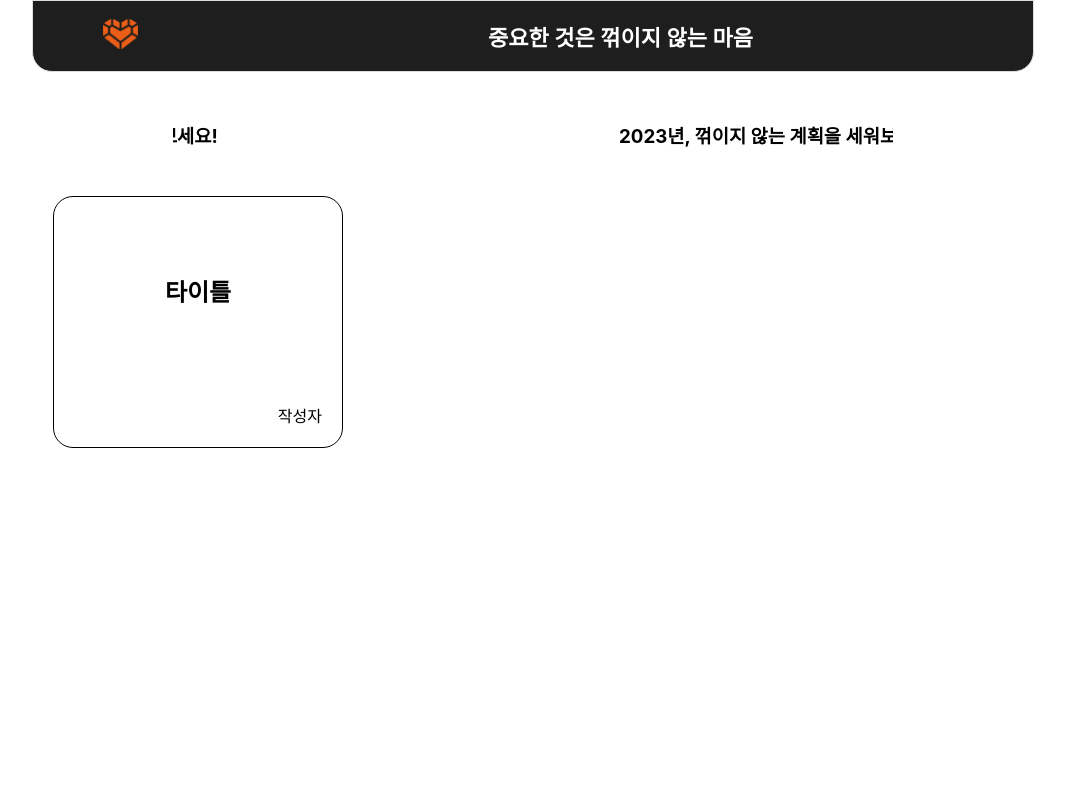
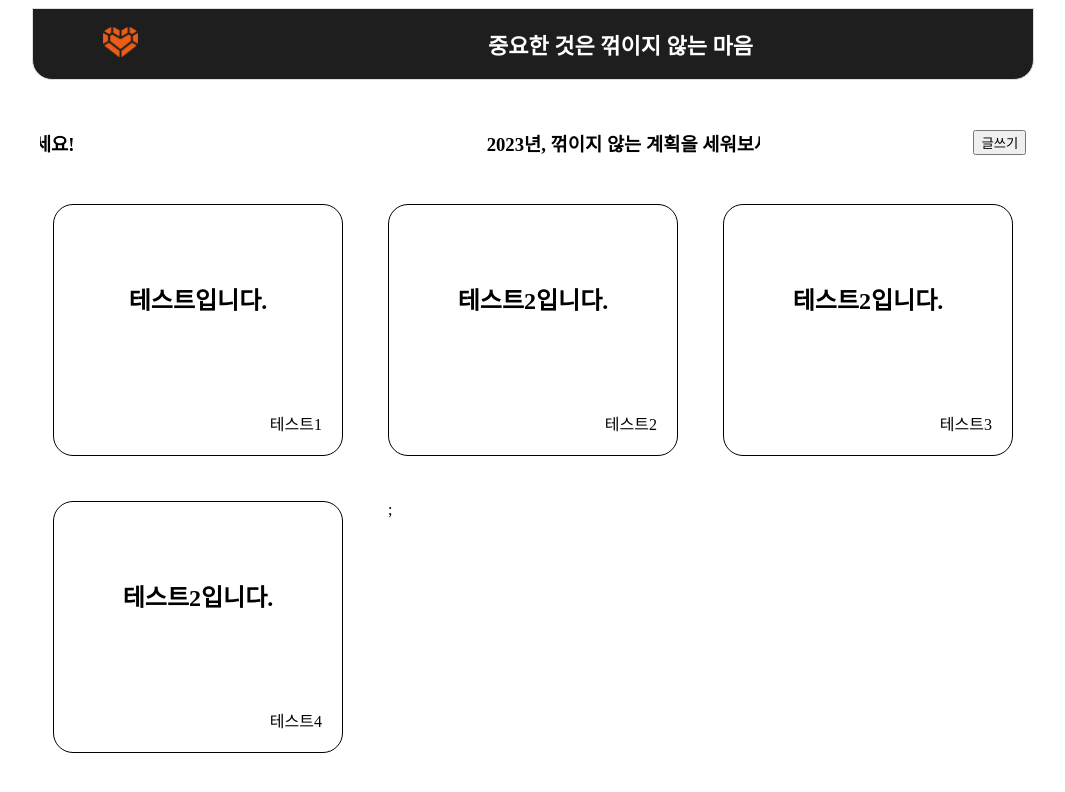
Before and after one commit to DahyeJang/week-3-unbreakable-heart, a React (Create React App) app: page / in a window 1280 px wide. Shown: the top 792 px of the page, without its empty margins (107-1172 px from the left). Built offline with nearby package versions, Linux system fonts and the light colour scheme; data requests are answered from the project's data file; a web font is replaced by a local one.

Commit message:
home render 기능추가 라우터 구현x

```diff
--- /dev/null
+++ b/db.json
@@ -0,0 +1,34 @@
+{
+  "plans": [
+    {
+      "id": "1",
+      "name": "테스트1",
+      "title": "테스트입니다.",
+      "body": "테스트내용입니다 body가 들어갑니다."
+    },
+    {
+      "id": "2",
+      "name": "테스트2",
+      "title": "테스트2입니다.",
+      "body": "테스트내용2입니다. body가 들어갑니다."
+    },
+    {
+      "id": "3",
+      "name": "테스트3",
+      "title": "테스트2입니다.",
+      "body": "테스트내용3입니다. body가 들어갑니다."
+    },
+    {
+      "id": "4",
+      "name": "테스트4",
+      "title": "테스트2입니다.",
+      "body": "테스트내용3입니다. body가 들어갑니다."
+    }
+  ],
+  "plan": {
+    "id": "",
+    "name": "",
+    "title": "",
+    "body": ""
+  }
+}
--- a/package.json
+++ b/package.json
@@ -11,6 +11,7 @@
     "json-server": "^0.17.1",
     "react": "^18.2.0",
     "react-dom": "^18.2.0",
+    "react-fast-marquee": "^1.3.5",
     "react-redux": "^8.0.5",
     "react-router-dom": "^6.4.5",
     "react-scripts": "5.0.1",
--- a/src/components/Header.js
+++ b/src/components/Header.js
@@ -2,6 +2,7 @@ import React from "react";
 import styled from "styled-components";
 import logo from "../img/logo.png";
 import { Link } from "react-router-dom";
+import CustomButton from "./CustomButton";
 
 const Header = () => {
   return (
@@ -9,6 +10,7 @@ const Header = () => {
       <Link to="/">
         <Stlogo src={logo} />
       </Link>
+
       <StSubject>중요한 것은 꺾이지 않는 마음</StSubject>
     </StHeader>
   );
--- a/src/index.js
+++ b/src/index.js
@@ -1,17 +1,16 @@
-import React from 'react';
-import ReactDOM from 'react-dom/client';
-import './index.css';
-import App from './App';
-import reportWebVitals from './reportWebVitals';
+import React from "react";
+import ReactDOM from "react-dom/client";
+import App from "./App";
+import { Provider } from "react-redux";
+import store from "../src/redux/config/configStore";
 
-const root = ReactDOM.createRoot(document.getElementById('root'));
+const root = ReactDOM.createRoot(document.getElementById("root"));
 root.render(
-  <React.StrictMode>
+  <Provider store={store}>
     <App />
-  </React.StrictMode>
+  </Provider>
 );
 
 // If you want to start measuring performance in your app, pass a function
 // to log results (for example: reportWebVitals(console.log))
 // or send to an analytics endpoint. Learn more: https://bit.ly/CRA-vitals
-reportWebVitals();
--- a/src/pages/Home.js
+++ b/src/pages/Home.js
@@ -1,27 +1,57 @@
-import React from "react";
+import React, { useEffect } from "react";
 import styled from "styled-components";
 import Marquee from "react-fast-marquee";
 import Header from "../components/Header";
 import Layout from "../components/Layout";
+import { useDispatch, useSelector } from "react-redux";
+import { Navigate, useNavigate } from "react-router-dom";
+import { plansSlice, __getPlans } from "../redux/modules/plansSlicer";
+import CustomButton from "../components/CustomButton";
+const Home = () => {
+  const navigate = useNavigate();
+  const dispatch = useDispatch();
+  const { isLoading, error, plans } = useSelector((state) => state.plans);
 
-const Home = () => {
+  console.log(plans);
+
+  useEffect(() => {
+    dispatch(__getPlans());
+  }, []);
+  if (isLoading) {
+    return <div>로딩 중....</div>;
+  }
+
+  if (error) {
+    return <div>{error.message}</div>;
+  }
+
   return (
     <div>
       <Layout>
-        <Header />
+        <Header></Header>
         <MainForm>
           <MarqueeW>
             <Marquee gradientWidth={0}>
               <h3>2023년, 꺾이지 않는 계획을 세워보세요! </h3>
             </Marquee>
           </MarqueeW>
+          <CustomButton
+            css="mode1"
+            value="글쓰기"
+            onClick={() => {
+              navigate("/write");
+            }}
+          ></CustomButton>
           {/* <CustomButton>글쓰기</CustomButton> */}
         </MainForm>
         <Test>
-          <StBox>
-            <BoxH2>타이틀</BoxH2>
-            <BoxP>작성자</BoxP>
-          </StBox>
+          {plans.map((plan) => (
+            <StBox>
+              <BoxH2>{plan.title}</BoxH2>
+              <BoxP>{plan.name}</BoxP>
+            </StBox>
+          ))}
+          ;
         </Test>
       </Layout>
     </div>
--- a/src/redux/config/configStore.js
+++ b/src/redux/config/configStore.js
@@ -0,0 +1,20 @@
+// src/redux/config/configStore.js
+
+import { configureStore } from "@reduxjs/toolkit";
+/**
+ * import 해온 것은 slice.reducer 입니다.
+ */
+import plans from "../modules/plansSlicer";
+
+/**
+ * 모듈(Slice)이 여러개인 경우
+ * 추가할때마다 reducer 안에 각 모듈의 slice.reducer를 추가해줘야 합니다.
+ *
+ * 아래 예시는 하나의 프로젝트 안에서 counter 기능과 todos 기능이 모두 있고,
+ * 이것을 각각 모듈로 구현한 다음에 아래 코드로 2개의 모듈을 스토어에 연결해준 것 입니다.
+ */
+const store = configureStore({
+  reducer: { plans: plans },
+});
+
+export default store;
--- /dev/null
+++ b/src/redux/modules/plansSlicer.js
@@ -0,0 +1,45 @@
+import { createSlice } from "@reduxjs/toolkit";
+import { createAsyncThunk } from "@reduxjs/toolkit";
+import axios from "axios";
+
+const initialState = {
+  plans: [],
+  isLoading: false,
+  error: null,
+};
+
+export const __getPlans = createAsyncThunk(
+  "todos/getPlans",
+  async (payload, thunkAPI) => {
+    try {
+      const data = await axios.get("http://localhost:3001/plans");
+      console.log(data); // 잘처리되면 fullfiled
+      return thunkAPI.fulfillWithValue(data.data);
+    } catch (error) {
+      console.log(error);
+      return thunkAPI.rejectWithValue(error);
+    }
+  }
+);
+
+export const plansSlice = createSlice({
+  name: "plans",
+  initialState,
+  reducers: {},
+  extraReducers: {
+    [__getPlans.pending]: (state) => {
+      state.isLoading = true; // 네트워크 요청이 시작되면 로딩상태를 true로 변경합니다.
+    },
+    [__getPlans.fulfilled]: (state, action) => {
+      state.isLoading = false; // 네트워크 요청이 끝났으니, false로 변경합니다.
+      state.plans = action.payload; // Store에 있는 plans에 서버에서 가져온 plans를 넣습니다.
+    },
+    [__getPlans.rejected]: (state, action) => {
+      state.isLoading = false; // 에러가 발생했지만, 네트워크 요청이 끝났으니, false로 변경합니다.
+      state.error = action.payload; // catch 된 error 객체를 state.error에 넣습니다.
+    },
+  },
+});
+
+export const {} = plansSlice.actions;
+export default plansSlice.reducer;
```
Also changed, not shown: 1 other file (tests, documents, lock files or other folders).
